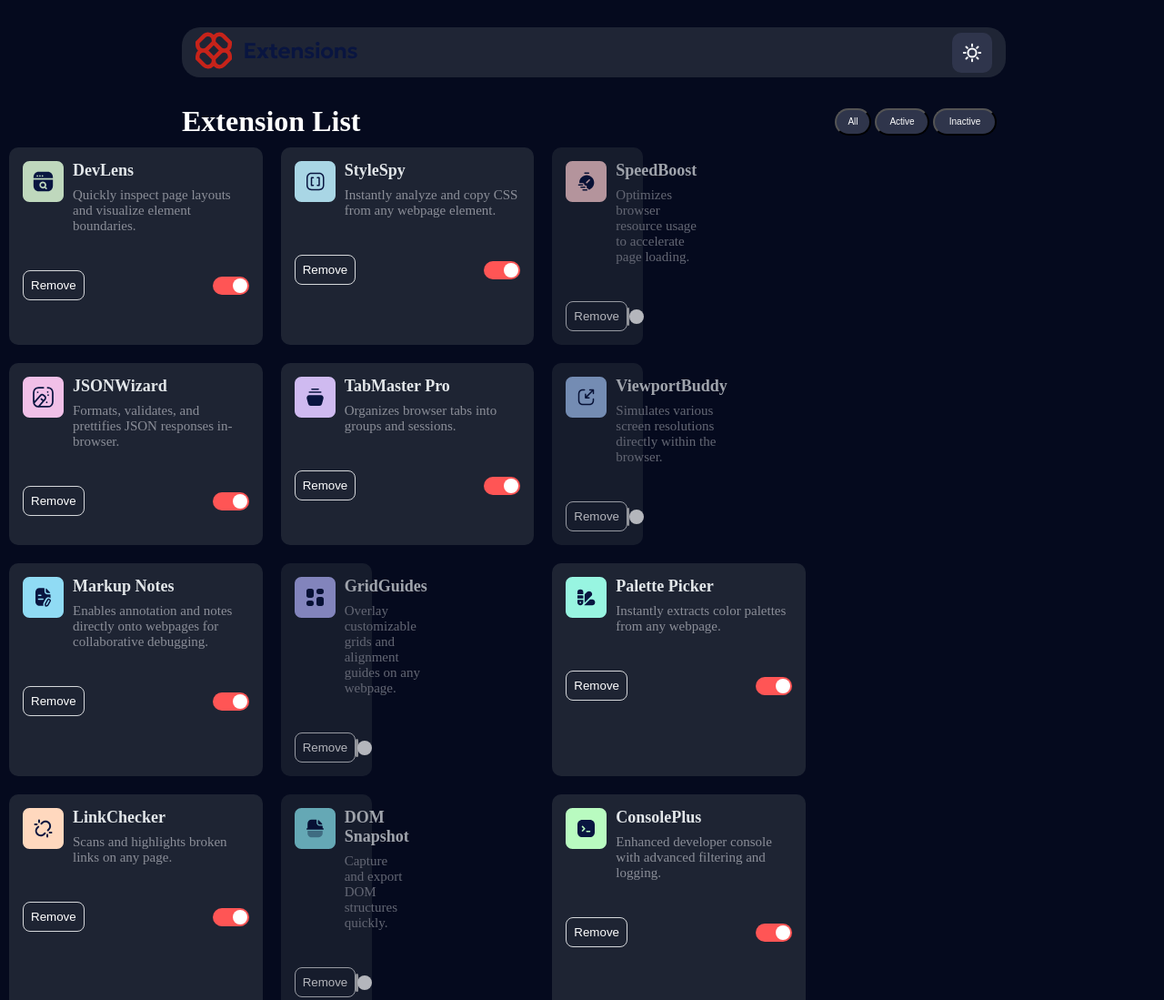
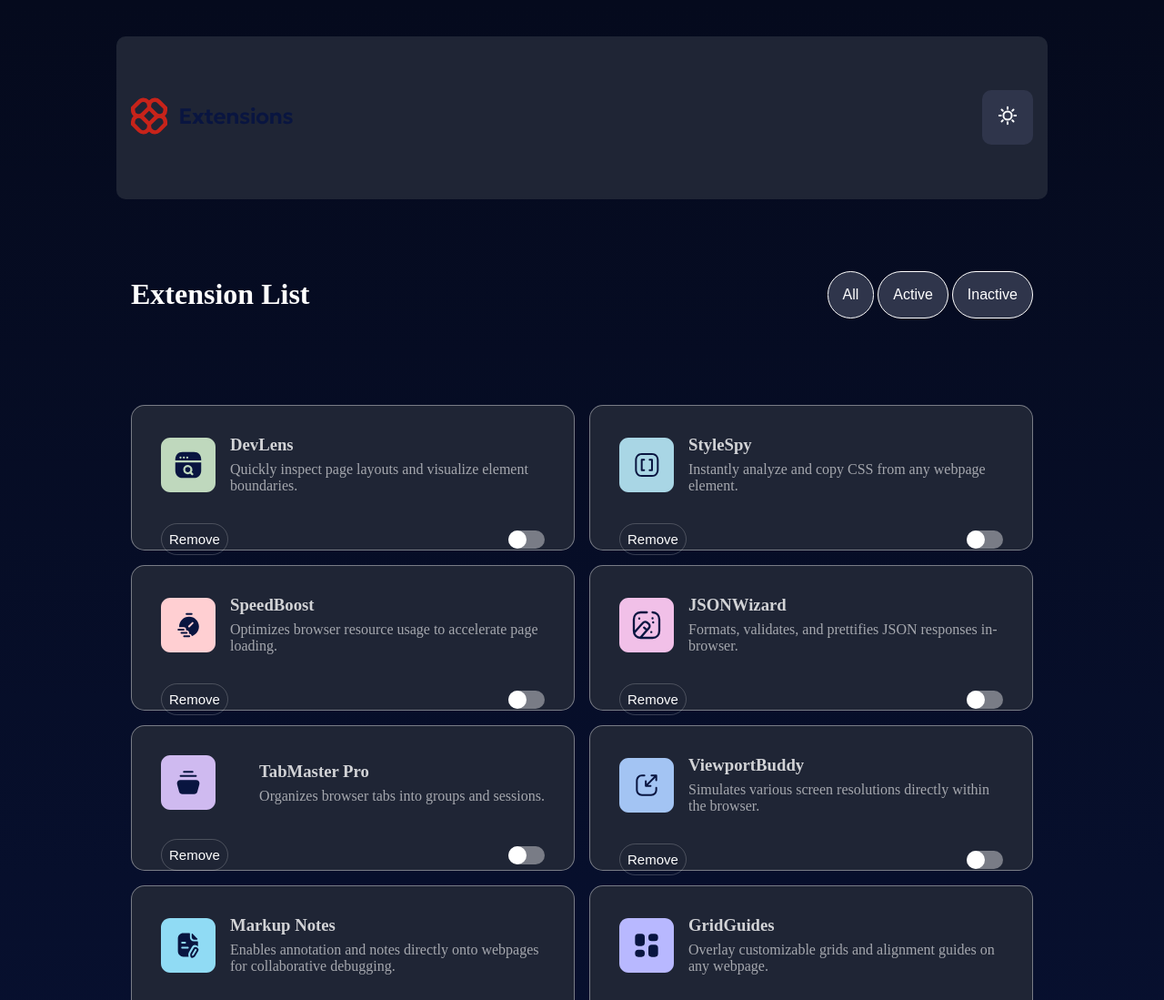
Before and after one commit to Isaac-blip98/Browser-extension-UI, a plain HTML site: page index.html in a window 1280 px wide. Shown: the top 1099 px of the page at 91% size. Drawn offline with Linux system fonts and the light colour scheme.

Commit message:
updated my javascript

```diff
--- a/index.html
+++ b/index.html
@@ -1,40 +1,36 @@
 <!DOCTYPE html>
 <html lang="en">
 <head>
-    <meta charset="UTF-8" />
-    <meta name="viewport" content="width=device-width, initial-scale=1.0" />
+  <meta charset="UTF-8">
+  <meta name="viewport" content="width=device-width, initial-scale=1.0">
 
-    <link
-      rel="icon"
-      type="image/png"
-      sizes="32x32"
-      href="./assets/images/favicon-32x32.png"
-    />
-    <link rel="stylesheet" href="./style.css" />
+  <link rel="icon" type="image/png" sizes="32x32" href="./assets/images/favicon-32x32.png">
 
-    <title>Browser extensions manager UI</title>
+  <title>Frontend Mentor | Browser extensions manager UI</title>
+  <link rel="stylesheet" href="./style.css">
 </head>
-
-  <body>
-    <div class="header">
+<body  id="body" class="darkmode">
+  <div class="container">
+    <div class="searchbar">
       <div class="logo">
-        <img src="./assets/images/logo.svg" alt="extension logo" />
+        <img src="./assets/images/logo.svg" alt="extensions" class="logo">
       </div>
-      <div onclick= "togglemode()" class="icon">
-        <img src="./assets/images/icon-sun.svg" alt="sun icon" id="sun" />
+      <div class="light" onclick="toggleMode()">
+         <img src="./assets/images/icon-sun.svg" alt="light mode" id="lightmode">
         </div>
     </div>
-    <div class="main">
-      <div class="title">
+    <div class="filterdiv">
       <h1>Extension List</h1>
-        <div class="filter-button">
-          <button class="filter-btn all">All</button>
-          <button class="filter-btn active">Active</button>
-          <button class="filter-btn inactive">Inactive</button>
+      <div class="btns">
+        <button class="btn all" >All</button>
+        <button class="btn">Active</button>
+        <button class="btn">Inactive</button>
       </div>
     </div>
-      <div class="extension-list" id="extension-list"></div>
+    <div class="extensionlist" id="extensionlist">
+      <div class="card" id="card"></div>
     </div>
+  </div>
+  <script src="./script.js" ></script>
 </body>
-  <script src="./script.js"></script>
 </html>
--- a/script.js
+++ b/script.js
@@ -1,22 +1,25 @@
-document.addEventListener("DOMContentLoaded", function () {
-  extensionsData();
-  renderExtensions(extensions);
 
-  const filterButtons = document.querySelectorAll(".filter-button");
-  filterButtons.forEach((button) => {
-    button.addEventListener("click", function () {
-      filterButtons.forEach((btn) => btn.classList.remove("active"));
-      this.classList.add("active");
-      const filter = this.dataset.filter;
-      renderExtensions(extensions, filter);
-    });
-  });
-});
 
-let extensions = [];
-
-function extensionsData() {
-  extensions = [
+function togglemode() {
+  document.body.classList.toggle("darkmode");
+  const icon = document.querySelector(".icon img");
+  if (document.body.classList.contains("darkmode")) {
+    icon.src = "./assets/images/icon-moon.svg";
+    icon.alt = "Light Mode";
+  } else {
+    icon.src = "./assets/images/icon-sun.svg";
+    icon.alt = "Dark Mode";
+  }
+  document.body.classList.toggle("lightmode");
+  if (document.body.classList.contains("darkmode")) {
+    document.getElementById("lightmode").style.display = "block";
+    document.getElementById("darkmode").style.display = "none";
+  } else {
+    document.getElementById("lightmode").style.display = "none";
+    document.getElementById("darkmode").style.display = "block";
+  }
+}
+let items = [
   {
     logo: "./assets/images/logo-devlens.svg",
     name: "DevLens",
@@ -33,8 +36,7 @@ function extensionsData() {
   {
     logo: "./assets/images/logo-speed-boost.svg",
     name: "SpeedBoost",
-      description:
-        "Optimizes browser resource usage to accelerate page loading.",
+    description: "Optimizes browser resource usage to accelerate page loading.",
     isActive: false,
   },
   {
@@ -97,90 +99,26 @@ function extensionsData() {
     isActive: true,
   },
 ];
-}
-
-function togglemode() {
-  document.body.classList.toggle("darkmode");
-  const icon = document.querySelector(".icon img");
-  if (document.body.classList.contains("darkmode")) {
-    icon.src = "./assets/images/icon-sun.svg";
-    icon.alt = "Light Mode";
-  } else {
-    icon.src = "./assets/images/icon-moon.svg";
-    icon.alt = "Dark Mode";
-  }
-  document.body.classList.toggle("lightmode");
-  if (document.body.classList.contains("darkmode")) {
-    document.getElementById("lightmode").style.display = "block";
-    document.getElementById("darkmode").style.display = "none";
-  } else {
-    document.getElementById("lightmode").style.display = "none";
-    document.getElementById("darkmode").style.display = "block";
-  }
-}
-
-
-function renderExtensions(extensionsData, filter = "all") {
-  const container = document.getElementById("extension-list");
-
-  // Filter extensions based on selection
-  const filteredExtensions = extensionsData.filter((ext) => {
-    if (filter === "all") return true;
-    if (filter === "active") return ext.isActive;
-    if (filter === "inactive") return !ext.isActive;
-    return true;
-  });
-
-  const extensionsHTML = filteredExtensions
-    .map(
-      (extension) => `
-        <div class="extension-card ${extension.isActive ? "" : "inactive"}">
-            <div class="extension-header">
-                <div class="extension-image">
-                    <img src="${extension.logo}" alt="${
-        extension.name
-      } logo" class="extension-logo">
-                </div>
-                <div class="extension-texts">
-                    <h3 class="extension-name">${extension.name}</h3>
-                    <div class="extension-description">
-                        <p class="extension-description">${
-                          extension.description
-                        }</p>
+for (i in items) {
+  document.getElementById("card").innerHTML += `
+    <div class="item">
+        <div class='identity'>
+            <img src="${items[i].logo}" alt="${items[i].name} logo" class="logo">
+            <div class='description'>
+                <h3>${items[i].name}</h3>
+                <p>${items[i].description}</p>
             </div>
         </div>
-            </div>
-            <div class="extension-footer">
-                <button class="btn-remove">Remove</button>
-                <label class="toggle-switch">
-                    <input type="checkbox" class="toggle-checkbox" ${
-                      extension.isActive ? "checked" : ""
-                    }>
-                    <span class="toggle-slider"></span>
-                </label>
+        <div class='controls'>
+            <button class='btn' >Remove</button>
+            <div class='btn1' id ="btn1" ">
+               <div class='toggle' id='toggle' ></div>
             </div>
         </div>
-    `
-    )
-    .join("");
-    container.innerHTML = extensionsHTML || '<p class="no-results">No extensions found.</p>';
+    </div>`;
+  // if (items[i].isActive ) {
+  //   document.getElementById("btn1").style.backgroundColor = "#f55a56";
+  //   document.getElementById("toggle").style.transform = "translateX(20px)";
+  // }
 
-  document.querySelectorAll(".toggle-checkbox").forEach((checkbox, index) => {
-    checkbox.addEventListener("change", function () {
-      filteredExtensions[index].isActive = this.checked;
-      renderExtensions(filteredExtensions);
-    });
-  });
-
-  // reattach event listeners to remove buttons
-  document.querySelectorAll(".btn-remove").forEach((button) => {
-    button.addEventListener("click", function () {
-      const card = this.closest(".extension-card");
-      const extensionName = card.querySelector(".extension-name").textContent;
-      if (confirm(`Are you sure you want to remove ${extensionName}?`)) {
-        card.style.opacity = "0";
-        card.remove();
 }
-    });
-  });
-}
--- a/style.css
+++ b/style.css
@@ -1,213 +1,143 @@
-* {
+*{
     margin: 0;
     padding: 0;
+    box-sizing: border-box;
 }
-body {
-  background-color: #050a1e;
+
+body.darkmode{
+    background: linear-gradient(to bottom, #050a1d, #081235);
+    height: fit-content;
+    width: 100vh;
 }
-body.darkmode {
-  background-color: #050a1e;
-}
-body.lightmode {
-  background-color: #f0f0f0;
+body.lightmode{
+    background: linear-gradient(to bottom, #f0f0f0, #beb6b6);
+    color: black;
 
-  .title h1 {
+    .container .filterdiv{
         color: black;
     }
+    .container .searchbar{
+        background: #f0f0f0;
     }
-.header {
-  background-color: #1f2535;
-  width: 70%;
-  border-radius: 20px;
-  display: flex;
-  justify-content: space-between;
-  align-items: center;
-  padding: 5px;
-  margin-left: 200px;
-  margin-top: 30px;
+
+    .container .searchbar .light{
+        background-color: #f0f0f0;
+        border: 1px solid  transparent;
     }
-.logo {
-  margin-left: 10px;
+    .container .filterdiv .btn{
+        background: #f0f0f0;
+        border: 1px solid black;
+        color: black;
     }
-.icon {
-  width: 40px;
-  height: 40px;
-  background-color: #2f354c;
-  border-radius: 10px;
-  display: flex;
-  justify-content: center;
-  padding: 2px;
-  align-items: center;
-  margin-right: 10px;
+    .container .filterdiv .btn:hover{
+        background: #f0f0f0;
+        border: 1px solid black;
+        color: black;
     }
-.main {
-  width: 70%;
+
+
 }
-.title {
+.container{
+    display: grid;
+    grid-template-rows: 1fr 1fr 6fr;
+    gap: 1rem;
+    width: 80vw;
+    height: fit-content;
+    margin: 5vh 10vw;
+}
+.container .searchbar{
+    background: #1f2535;
+    border-radius:10px ;
     display: flex;
     align-items: center;
     justify-content: space-between;
-  margin-left: 200px;
-  margin-top: 30px;
-  width: 100%;
+    padding: 1rem;
 }
-.title h1 {
+.container .searchbar .light{
+    border: 1px solid  transparent;
+    padding: 1rem;
+    background-color: #2f354b;
+    border-radius: 10px;
+
+}
+.container .filterdiv{
+    border-radius:10px ;
+    display: flex;
+    align-items: center;
+    justify-content: space-between;
+    padding: 1rem;
     color: white;
 }
-.all {
-  width: 40px;
-  height: 30px;
-  border-radius: 20px;
-  background-color: #2f354b;
+
+.filterdiv .btn{
+    padding: 1rem;
+    border-radius: 30px;
+    font-size: 1rem;
+    background: #2f354b;
+    border: 1px solid white;
     color: white;
-  font-size: 10px;
-}
-.active {
-  width: 60px;
-  height: 30px;
-  border-radius: 20px;
-  background-color: #2f354b;
-  color: white;
-  font-size: 10px;
-}
-.inactive {
-  width: 70px;
-  height: 30px;
-  border-radius: 20px;
-  background-color: #2f354b;
-  color: white;
-  font-size: 10px;
-}
-.filter-btn:hover {
-    transform: scale(1.1);
 }
 
-.extension-list {
+.container .extensionlist{
+    background: transparent;
+    border-radius:10px ;
+
+}
+.container .extensionlist .card{
+    border-radius: 10px;
+    padding: 1rem;
     display: grid;
-  grid-template-columns: repeat(3, 1fr);
-  gap: 20px;
-  padding: 10px;
+    grid-template-columns: repeat(auto-fit, minmax(400px, 1fr));
+    gap: 1rem;
 }
-
-.filter-button .filter-btn {
-  cursor: pointer;
+.item{
+    background: #1f2535;
+    border: 1px solid rgba(255, 255, 255, 0.4);
+    border-radius: 15px;
+    padding: 1rem;
+    height: 20vh;
 }
-
-.extension-card {
-  background: hsl(224, 26%, 16%);
-  border-radius: 10px;
-  height: auto;
-  padding: 15px;
-  align-content: space-between;
-  transition: opacity 0.3s ease;
+.item .description h3{
+    color: rgba(255, 255, 255, 0.8);
 }
-
-.extension-card.inactive {
-  opacity: 0.7;
+.item p{
+    color: rgba(255, 255, 255, 0.6);
 }
-
-.extension-header {
+.item .identity{
     display: flex;
-  margin-bottom: 10px;
+    align-items: center;
+    justify-content: space-between;
+    padding: 1rem;
+    gap: 1rem;
 }
-
-.extension-logo {
-  width: 45px;
-  height: 45px;
-  margin-right: 10px;
-  border-radius: 5px;
-}
-.extension-texts {
+.item .description{
     display: flex;
     flex-direction: column;
-  align-items: flex-start;
-  text-align: left;
-  gap: 8px;
+    gap: 7px;
 }
-.extension-name {
-  font-size: 18px;
-  margin: 0;
-  color: hsl(210, 12%, 90%);
+.item .controls{
+    display: flex;
+    align-items: center;
+    justify-content: space-between;;
+    padding: 1rem;
 }
-
-.extension-description {
+.item .controls .btn{
+    padding:0.5rem;
+    border-radius: 30px;
     font-size: 15px;
-  color: hsl(226, 6%, 57%);
-  margin-bottom: 15px;
+    background: transparent;
+    border: 1px solid rgba(255, 255, 255, 0.2);
+    color: white;
 }
-
-.extension-footer {
-  display: flex;
-  justify-content: space-between;
-  align-items: center;
+.item .controls .btn1{
+    height: 20px;
+    width: 40px;
+    border-radius: 30px;
+    background:  rgba(255, 255, 255, 0.4);
 }
-.extension-footer > .btn-remove {
-  color: white;
-  background: hsl(224, 26%, 16%);
-  padding: 8px;
-  border: 1px solid hsl(216, 6%, 85%);
-  border-radius: 8px;
-  cursor: pointer;
-}
-.extension-footer > .btn-remove:hover {
-  color: hsl(224, 26%, 16%);
-  background: hsl(216, 6%, 85%);
-}
-
-.toggle-switch {
-  position: relative;
-  display: inline-block;
-  width: 40px;
-  height: 20px;
-}
-
-.toggle-checkbox {
-  opacity: 0;
-  width: 0;
-  height: 0;
-}
-
-.toggle-slider {
-  position: absolute;
-  cursor: pointer;
-  top: 0;
-  left: 0;
-  right: 0;
-  bottom: 0;
-  background-color: #ccc;
-  transition: 0.3s;
-  border-radius: 20px;
-}
-
-.toggle-slider:before {
-  position: absolute;
-  content: "";
-  height: 16px;
-  width: 16px;
-  left: 2px;
-  bottom: 2px;
-  background-color: white;
-  transition: 0.3s;
+.item .controls .toggle{
+    height: 100%;
+    width: 50%;
+    background: white;
     border-radius: 50%;
 }
-
-.toggle-checkbox:checked + .toggle-slider {
-  background-color: #ff5555;
-}
-
-.toggle-checkbox:checked + .toggle-slider:before {
-  transform: translateX(20px);
-}
-
-.remove-btn button {
-  color: #ff5555;
-  font-size: 14px;
-  cursor: pointer;
-  text-transform: uppercase;
-}
-
-.no-results {
-  color: #fff;
-  text-align: center;
-  grid-column: 1 / -1;
-}
```
Lines whose indentation alone changed are shown as unchanged.
